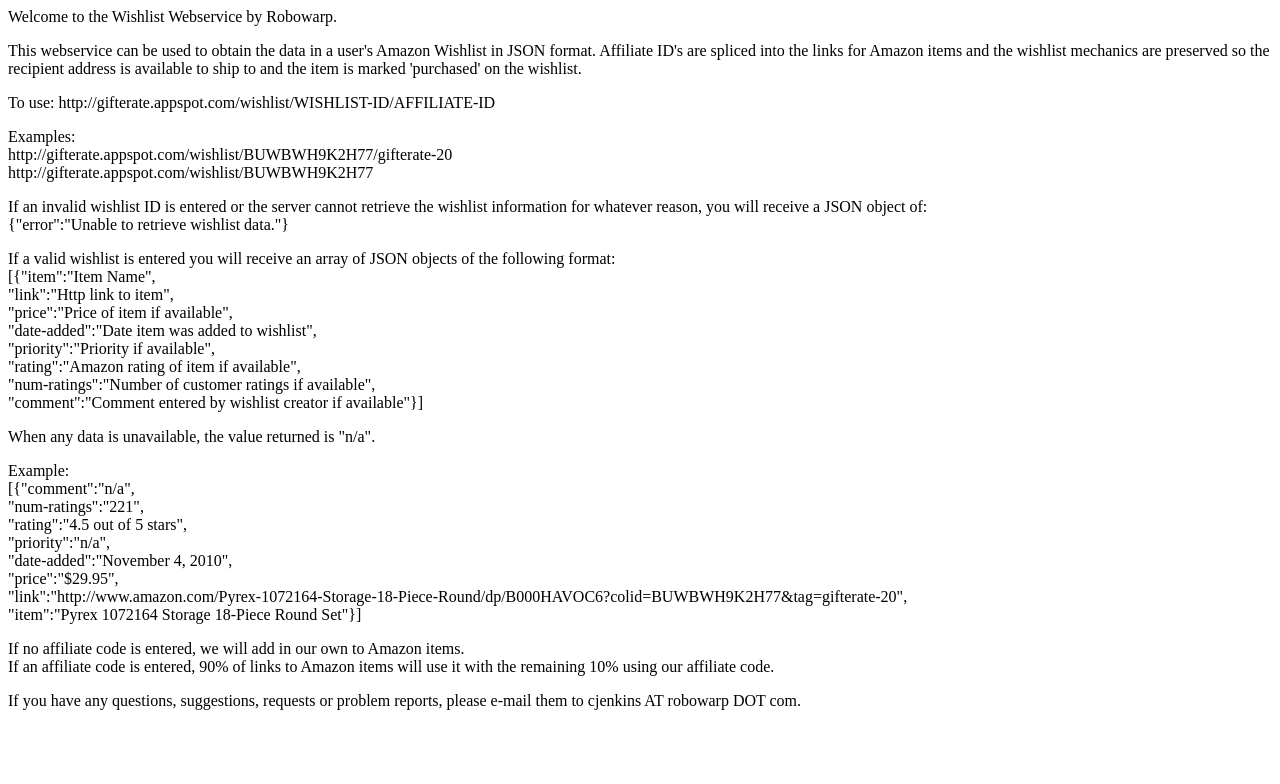
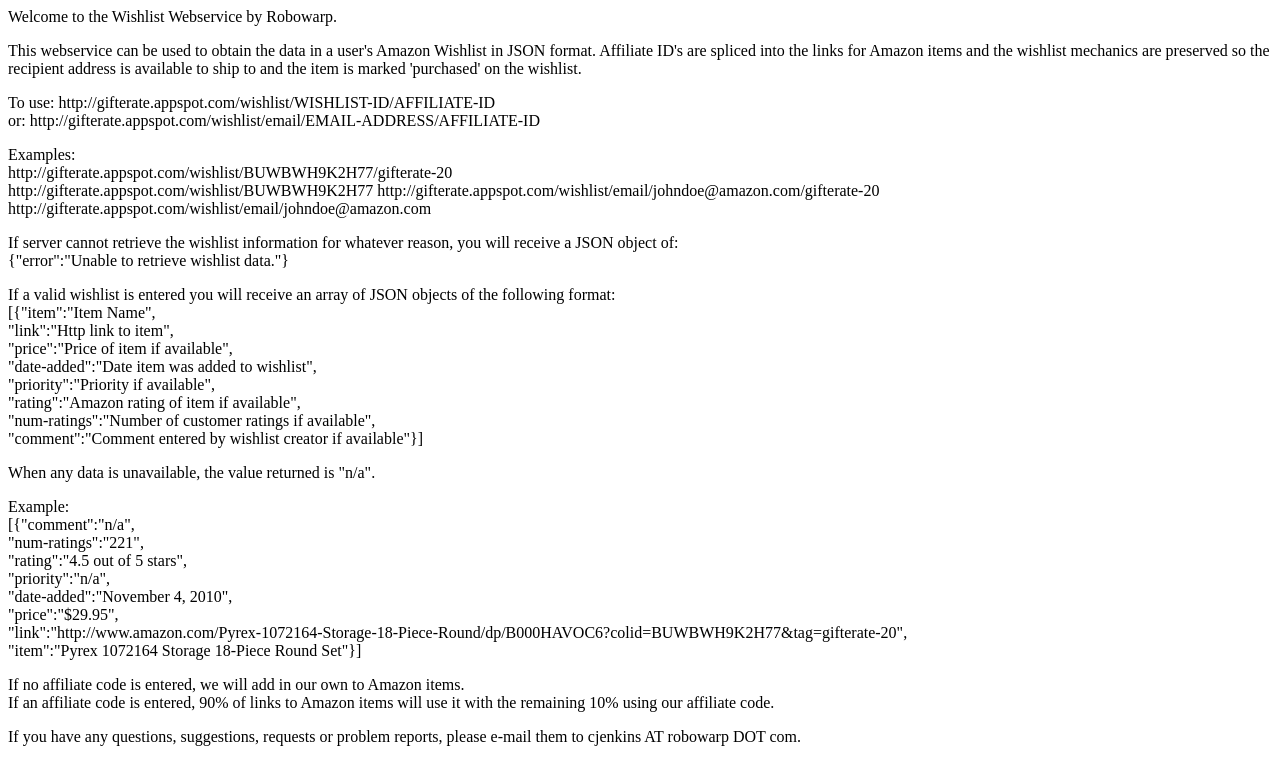
Before and after one commit to cjenkins/gifterate, a plain HTML site: page resources/index.html in a window 1280 px wide. Drawn offline with Linux system fonts and the light colour scheme.

Commit message:
Updated index.html

```diff
--- a/resources/index.html
+++ b/resources/index.html
@@ -7,14 +7,18 @@
 
     <p>This webservice can be used to obtain the data in a user's Amazon Wishlist in JSON format.  Affiliate ID's are spliced into the links for Amazon items and the wishlist mechanics are preserved so the recipient address is available to ship to and the item is marked 'purchased' on the wishlist.</p>
 
-    <p> To use: http://gifterate.appspot.com/wishlist/WISHLIST-ID/AFFILIATE-ID</p>
+    <p>To use: http://gifterate.appspot.com/wishlist/WISHLIST-ID/AFFILIATE-ID<br/>
+       or: http://gifterate.appspot.com/wishlist/email/EMAIL-ADDRESS/AFFILIATE-ID
+    </p>
 
     <p>Examples:<br/>
       http://gifterate.appspot.com/wishlist/BUWBWH9K2H77/gifterate-20<br/>
       http://gifterate.appspot.com/wishlist/BUWBWH9K2H77
+      http://gifterate.appspot.com/wishlist/email/johndoe@amazon.com/gifterate-20<br/>
+      http://gifterate.appspot.com/wishlist/email/johndoe@amazon.com
     </p>
 
-    <p>If an invalid wishlist ID is entered or the server cannot retrieve the wishlist information for whatever reason, you will receive a JSON object of:<br/>
+    <p>If server cannot retrieve the wishlist information for whatever reason, you will receive a JSON object of:<br/>
       {"error":"Unable to retrieve wishlist data."}</p>
 
     <p>If a valid wishlist is entered you will receive an array of JSON objects of the following format:<br/>
```
